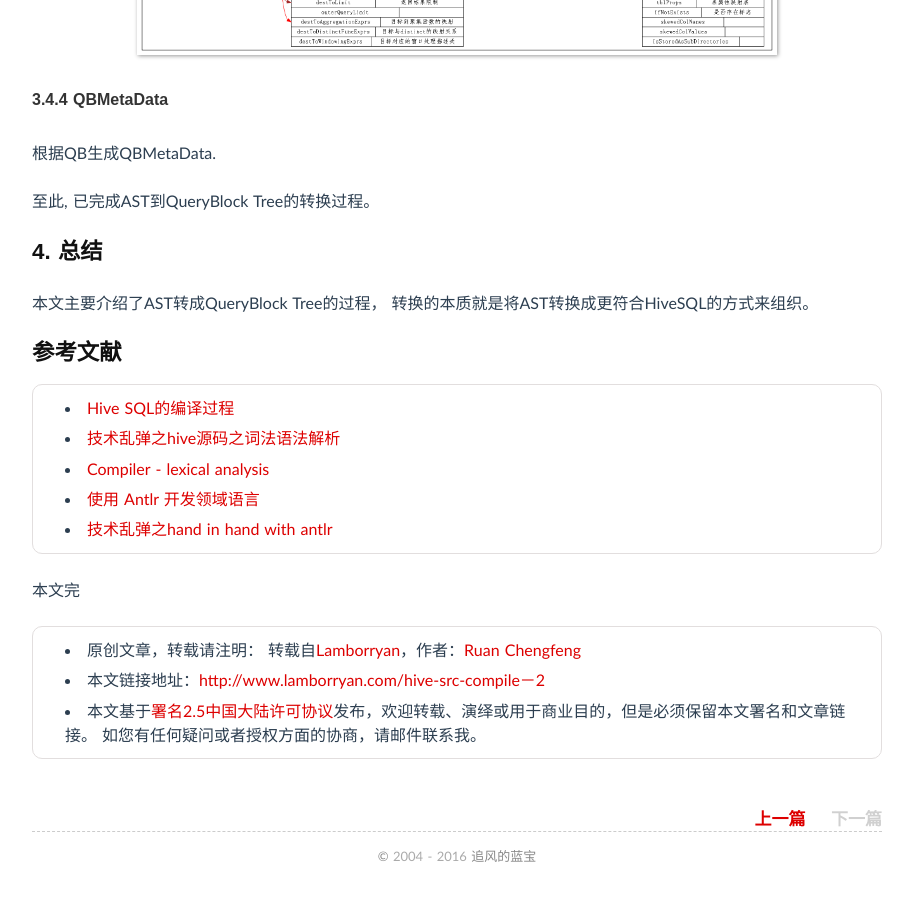
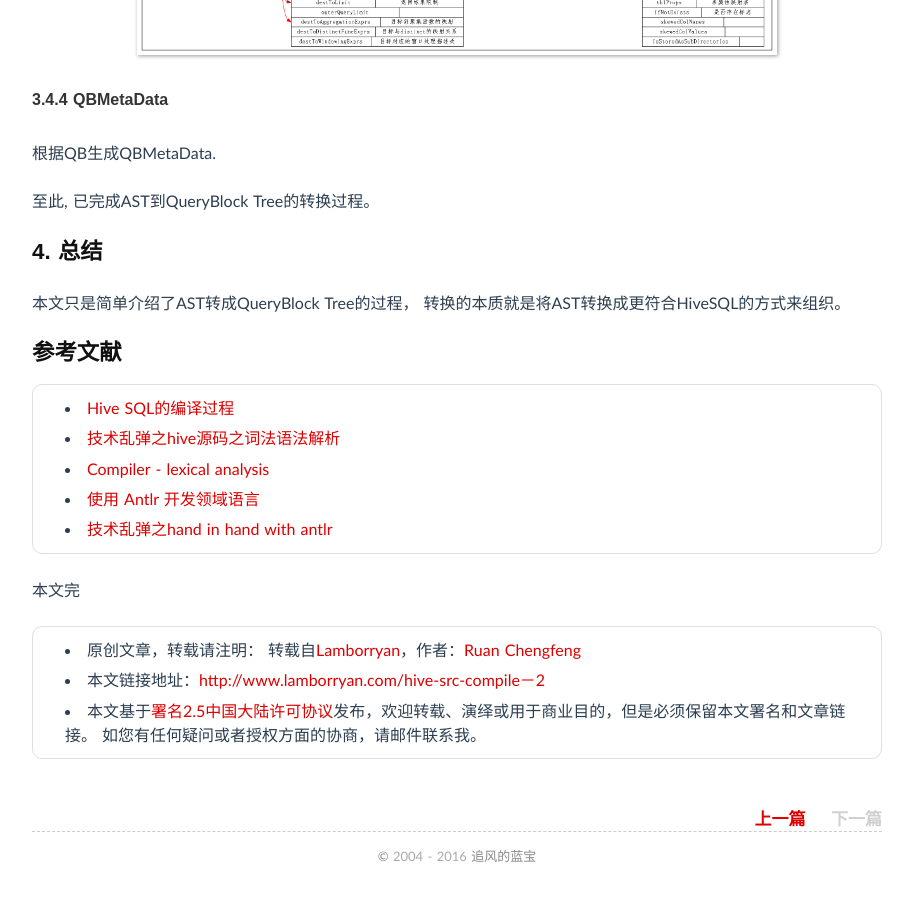
Before and after one commit to luyee/lamborryan.github.io, a Jekyll site: the page built from _posts/2016/2016-04-21-hive-src-compile-2.md, in a window 1280 px wide and 900 px high, scrolled down 10168 px. Shown: the whole window, without its empty margins (183-1096 px from the left). Built offline with Jekyll 4.4.1, drawn with Linux system fonts in a browser that asks for light colours; comment, search, counter and statistics services are not loaded; some of the changed text lies outside the part shown.

Commit message:
no message

```diff
--- a/_posts/2016/2016-04-21-hive-src-compile-2.md
+++ b/_posts/2016/2016-04-21-hive-src-compile-2.md
@@ -324,7 +324,7 @@ switch (ast.getToken().getType()) {
 
 ## 4. 总结
 
-本文主要介绍了AST转成QueryBlock Tree的过程， 转换的本质就是将AST转换成更符合HiveSQL的方式来组织。
+本文只是简单介绍了AST转成QueryBlock Tree的过程， 转换的本质就是将AST转换成更符合HiveSQL的方式来组织。
 
 
 ## 参考文献
```
Also changed, not shown: other parts of _posts/2016/2016-04-21-hive-src-compile-2.md (+1 -1 lines).
